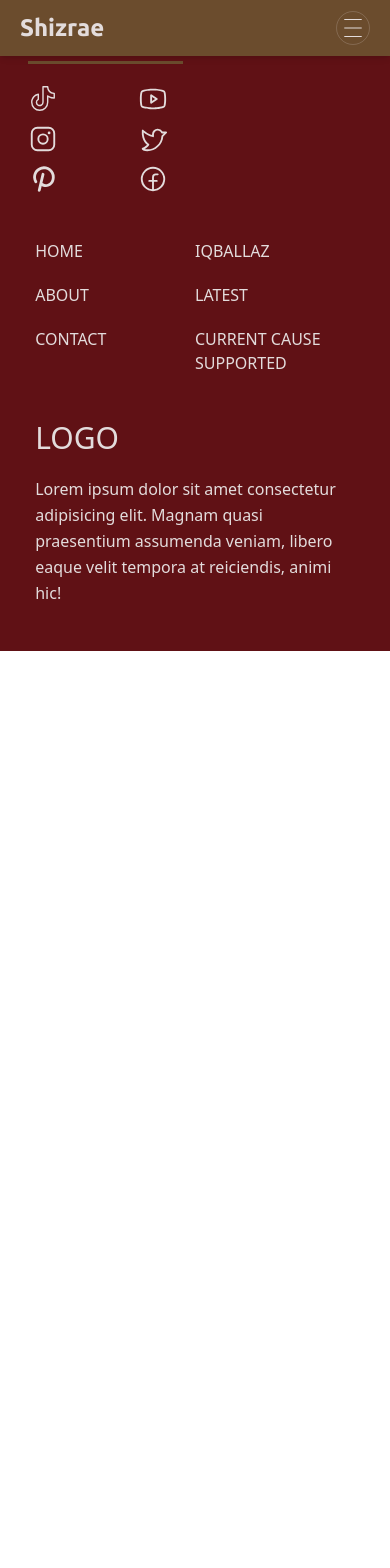
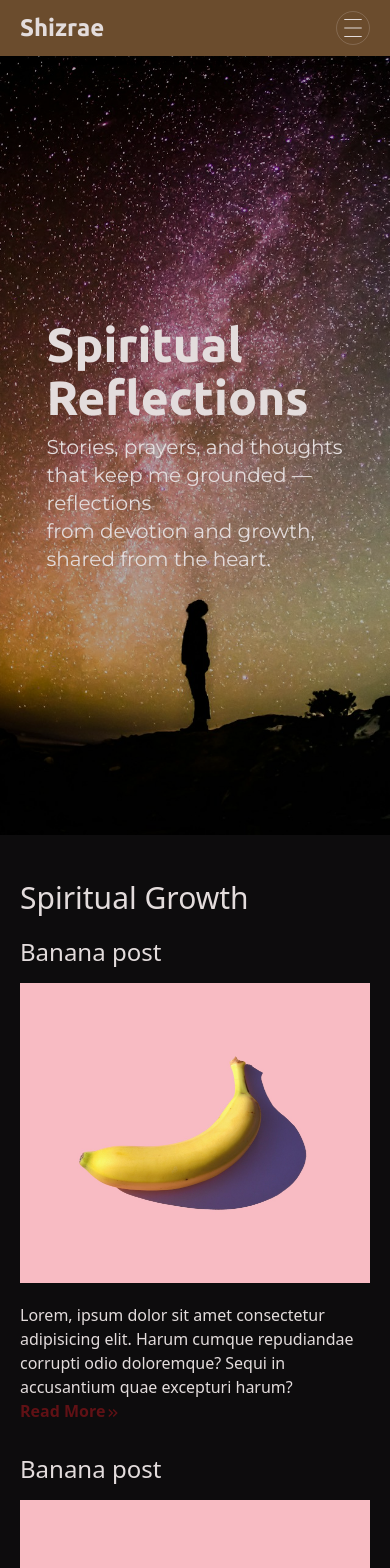
Before and after one commit to OlaiwonAbdullahi/lifeofshiz, a React (Vite) app: page /spiritual in a window 390 px wide. Shown: the top 1568 px of the page. Before the commit the page ends 844 px from the top, so only its background shows below. Built offline with nearby package versions, Linux system fonts and the light colour scheme.

Commit message:
vision board, spiritual reflections

```diff
--- a/src/App.jsx
+++ b/src/App.jsx
@@ -5,6 +5,8 @@ import About from "./pages/about";
 import Nav from "./components/navbar";
 import Footer from "./components/footer";
 import Connect from "./pages/connect";
+import VisionBoard from "./pages/VisionBoard";
+import Spiritual from "./pages/Spiritual";
 
 const App = () => {
   return (
@@ -15,6 +17,8 @@ const App = () => {
           <Route path="/" element={<Home />} />
           <Route path="/about" element={<About />} />
           <Route path="/contact" element={<Connect />} />
+          <Route path="/vision" element={<VisionBoard />} />
+          <Route path="/spiritual" element={<Spiritual />} />
         </Routes>
         <Footer />
       </Router>
--- /dev/null
+++ b/src/components/spiritual/Left.jsx
@@ -0,0 +1,34 @@
+import React from 'react'
+import { MdOutlineKeyboardDoubleArrowRight } from "react-icons/md";
+const notes = [{
+    title:"Banana post",
+    imgLink:"/public/images/collageimg2.jpg",
+    desc:"Lorem, ipsum dolor sit amet consectetur adipisicing elit. Harum cumque repudiandae corrupti odio doloremque? Sequi in accusantium quae excepturi harum?"
+},
+{
+    title:"Banana post",
+    imgLink:"/public/images/collageimg2.jpg",
+    desc:"Lorem, ipsum dolor sit amet consectetur adipisicing elit. Harum cumque repudiandae corrupti odio doloremque? Sequi in accusantium quae excepturi harum?"
+},
+{
+    title:"Banana post",
+    imgLink:"/public/images/collageimg2.jpg",
+    desc:"Lorem, ipsum dolor sit amet consectetur adipisicing elit. Harum cumque repudiandae corrupti odio doloremque? Sequi in accusantium quae excepturi harum?"
+},
+]
+function Left() {
+  return (
+    <div className='spiritpost flex flex-col h-[fit-content] w-full md:w-[49%] mt-[25px]'>
+        <h1 className='text-3xl mb-[20px]'>Spiritual Growth</h1>
+      {notes.map((item, index)=>{
+        return <div key={index} className='mb-[30px]'>
+            <h1 className='text-2xl mb-[15px]'>{item.title}</h1>
+            <img className='h-[300px] w-full object-cover object-center' src={item.imgLink} alt={item.title} />
+            <p className='mt-[20px]'>{item.desc} <span className='inline-flex items-center text-[#601115] font-bold cursor-pointer'>Read More <MdOutlineKeyboardDoubleArrowRight className='mt-[3px]' /></span></p>
+        </div>
+      })}
+    </div>
+  )
+}
+
+export default Left
--- /dev/null
+++ b/src/components/spiritual/Right.jsx
@@ -0,0 +1,34 @@
+import React from 'react'
+import { MdOutlineKeyboardDoubleArrowRight } from "react-icons/md";
+const notes = [{
+    title:"Banana post",
+    imgLink:"/public/images/collageimg2.jpg",
+    desc:"Lorem, ipsum dolor sit amet consectetur adipisicing elit. Harum cumque repudiandae corrupti odio doloremque? Sequi in accusantium quae excepturi harum?"
+},
+{
+    title:"Banana post",
+    imgLink:"/public/images/collageimg2.jpg",
+    desc:"Lorem, ipsum dolor sit amet consectetur adipisicing elit. Harum cumque repudiandae corrupti odio doloremque? Sequi in accusantium quae excepturi harum?"
+},
+{
+    title:"Banana post",
+    imgLink:"/public/images/collageimg2.jpg",
+    desc:"Lorem, ipsum dolor sit amet consectetur adipisicing elit. Harum cumque repudiandae corrupti odio doloremque? Sequi in accusantium quae excepturi harum?"
+},
+]
+function Right() {
+  return (
+    <div className='spiritpost flex flex-col h-[fit-content] w-full md:w-[49%] mt-[25px]'>
+            <h1 className='text-3xl mb-[20px] md:text-end'>Devotion</h1>
+          {notes.map((item, index)=>{
+            return <div key={index} className='mb-[30px] cursor-pointer'>
+                <h1 className='text-2xl mb-[15px]'>{item.title}</h1>
+                <img className='h-[300px] w-full object-cover object-center' src={item.imgLink} alt={item.title} />
+                <p className='mt-[20px]'>{item.desc} <span className='inline-flex items-center text-[#601115] font-bold cursor-pointer'>Read More <MdOutlineKeyboardDoubleArrowRight className='mt-[3px]' /></span></p>
+            </div>
+          })}
+        </div>
+  )
+}
+
+export default Right
--- /dev/null
+++ b/src/components/spiritual/SpiritualHero.jsx
@@ -0,0 +1,19 @@
+import React from 'react'
+
+function SpiritualHero() {
+  return (
+    <section className="spiritualhero h-[calc(100vh-65px)] text-[#e3dcdc] relative flex items-center justify-center p-[30px]">
+    <div className="absolute bg-[hsla(0,0%,0%,0.3)] inset-0" />
+    <div className="w-[90%] text-start">
+      <h1 className="md:text-7xl text-5xl font-bold font-ubuntu leading-[1.1]">
+      Spiritual Reflections
+      </h1>
+      <p className="text-xl mt-[10px] font-Montserrat">
+      Stories, prayers, and thoughts that keep me grounded — reflections <br /> from devotion and growth, shared from the heart.
+      </p>
+    </div>
+  </section>
+  )
+}
+
+export default SpiritualHero
--- /dev/null
+++ b/src/components/visionBoard/AmazonShop.jsx
@@ -0,0 +1,11 @@
+import React from 'react'
+
+function AmazonShop() {
+  return (
+    <section>
+        <h1 className='text-2xl p-[20px]'>Amazon Shop placeholder</h1>
+    </section>
+  )
+}
+
+export default AmazonShop
--- /dev/null
+++ b/src/components/visionBoard/BucketList.jsx
@@ -0,0 +1,23 @@
+import React from 'react'
+const bucketList = [{title:"Smell a flower", imgLink:"/public/images/collageimg1.jpg"},
+    {title:"Smell a flower", imgLink:"/public/images/collageimg1.jpg"},
+    {title:"Smell a flower", imgLink:"/public/images/collageimg1.jpg"},
+
+]
+function BucketList() {
+  return (
+    <section className='bg-[#695f4d] p-[30px]'>
+        <h1 className='text-3xl text-[#e3dcdc] mb-[20px] ml-[20px]'>Shizrae's Bucket List</h1>
+        <div className='bucketListgrid'>
+            {bucketList.map((item, index)=>{
+                return <div className='bg-[#601115] cursor-pointer' key={index}>
+                    <img src={item.imgLink} alt={item.title} />
+                    <h2 className='text-xl p-[20px] text-[#e3dcdc]'>{item.title}</h2>
+                </div>
+            })}
+        </div>
+    </section>
+  )
+}
+
+export default BucketList
--- /dev/null
+++ b/src/components/visionBoard/CurrentGoals.jsx
@@ -0,0 +1,42 @@
+import React from 'react'
+
+function CurrentGoals() {
+  return (
+    <section className="photos flex items-start h-[600px] p-[10px] bg-[#6b4c2d]">
+      <a href="#" className="h-full w-1/2 mr-[10px]">
+        <img
+          className="h-full w-full object-cover object-top  cursor-pointer"
+          src="/images/collageimg1.jpg"
+          alt="collageimg"
+        />
+      </a>
+      <div className="flex flex-col w-1/2 h-full">
+        <a href="#" className="w-full h-1/2">
+          <img
+            className="w-full h-full object-cover object-center cursor-pointer"
+            src="/images/collageimg2.jpg"
+            alt="collageimg"
+          />
+        </a>
+        <div className="flex items-start h-1/2 pt-[10px]">
+          <a href="#" className="mr-[10px] w-1/2 h-full">
+            <img
+              className="w-full h-full object-cover object-top  cursor-pointer"
+              src="/images/collageimg3.jpg"
+              alt="collageimg"
+            />
+          </a>
+          <a href="#" className="w-1/2 h-full">
+            <img
+              className="w-full h-full object-cover object-top cursor-pointer"
+              src="/images/collageimg4.jpg"
+              alt="collageimg"
+            />
+          </a>
+        </div>
+      </div>
+    </section>
+  )
+}
+
+export default CurrentGoals
--- /dev/null
+++ b/src/components/visionBoard/VisionHero.jsx
@@ -0,0 +1,19 @@
+import React from 'react'
+
+function VisionHero() {
+  return (
+    <section className="visionhero h-[calc(100vh-65px)] text-[#e3dcdc] relative flex items-center justify-center p-[30px]">
+    <div className="absolute bg-[hsla(0,0%,0%,0.3)] inset-0" />
+    <div className="w-[90%] text-start">
+      <h1 className="md:text-7xl text-5xl font-bold font-ubuntu leading-[1.1]">
+      Dream It. See It. <br /> Become It.
+      </h1>
+      <p className="text-xl mt-[10px] font-Montserrat">
+      From big life goals to cozy wishlist items — this is my ever-growing vision board, <br />bucket list, and personal Pinterest all in one.
+      </p>
+    </div>
+  </section>
+  )
+}
+
+export default VisionHero
--- a/src/index.css
+++ b/src/index.css
@@ -19,14 +19,28 @@
 }
 
 .hero {
-  background: url("../../public/images/shizraehero.jpg");
+  background: url("../public/images/shizraehero.jpg");
+  background-repeat: no-repeat;
+  background-position: center;
+  background-size: cover;
+}
+
+.visionhero {
+  background: url("../public/images/visionhero.jpg");
+  background-repeat: no-repeat;
+  background-position: center;
+  background-size: cover;
+}
+
+.spiritualhero{
+  background: url("../public/images/spiritualhero.jpg");
   background-repeat: no-repeat;
   background-position: center;
   background-size: cover;
 }
 
 .hero h1,
-.hero p {
+.hero p, .visionhero h1, .visionhero p, .spiritualhero h1, .spiritualhero p {
   position: relative;
   z-index: 1;
 }
@@ -35,10 +49,32 @@ nav {
   z-index: 9;
 }
 
-.photos img {
+.photos img, .bucketListgrid div, .spiritpost div {
   transition: 0.5s;
 }
 
-.photos img:hover {
+.photos img:hover, .bucketListgrid div:hover, .spiritpost div:hover {
   scale: 1.02;
 }
+
+
+.bucketListgrid{
+  width: 90%;
+  margin: 0 auto;
+  display: grid;
+  grid-template-columns: repeat(auto-fill, minmax(350px, 1fr));
+  gap: 20px;
+  padding: 20px;
+  background-color: #0d0c0d;
+}
+
+@media(max-width:500px){
+  .bucketListgrid{
+    display: flex;
+    flex-direction: column;
+    width: 95%;
+  }
+  .bucketListgrid div{
+    width: 100%;
+  }
+}
--- /dev/null
+++ b/src/pages/Spiritual.jsx
@@ -0,0 +1,18 @@
+import React from 'react'
+import Left from '../components/spiritual/Left'
+import SpiritualHero from '../components/spiritual/SpiritualHero'
+import Right from '../components/spiritual/Right'
+
+function Spiritual() {
+  return (
+    <div className='mt-14 md:mt-[65px]'>
+        <SpiritualHero />
+        <section className='w-full p-[20px] flex flex-col md:flex-row justify-between bg-[#0d0c0d] text-[#e3dcdc]'>
+            <Left />
+            <Right />
+        </section>
+    </div>
+  )
+}
+
+export default Spiritual
--- /dev/null
+++ b/src/pages/VisionBoard.jsx
@@ -0,0 +1,18 @@
+import React from 'react'
+import CurrentGoals from '../components/visionBoard/CurrentGoals'
+import VisionHero from '../components/visionBoard/VisionHero'
+import AmazonShop from '../components/visionBoard/AmazonShop'
+import BucketList from '../components/visionBoard/BucketList'
+
+function VisionBoard() {
+  return (
+    <div className='mt-14 md:mt-[65px] flex flex-col'>
+        <VisionHero />
+        <CurrentGoals />
+        <BucketList />
+        <AmazonShop />
+    </div>
+  )
+}
+
+export default VisionBoard
```
Also changed, not shown: public/images/spiritualhero.jpg (added), public/images/visionhero.jpg (added).
